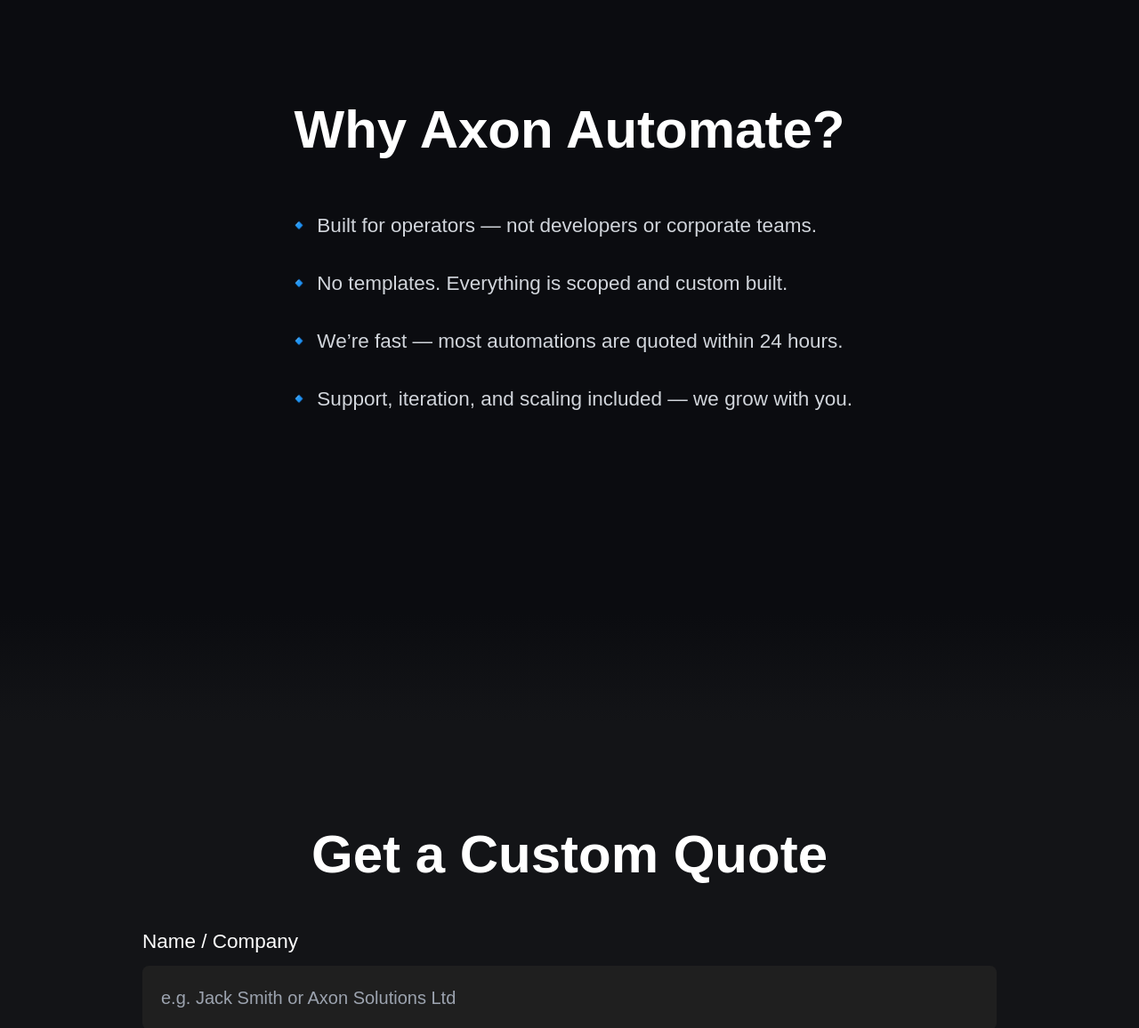
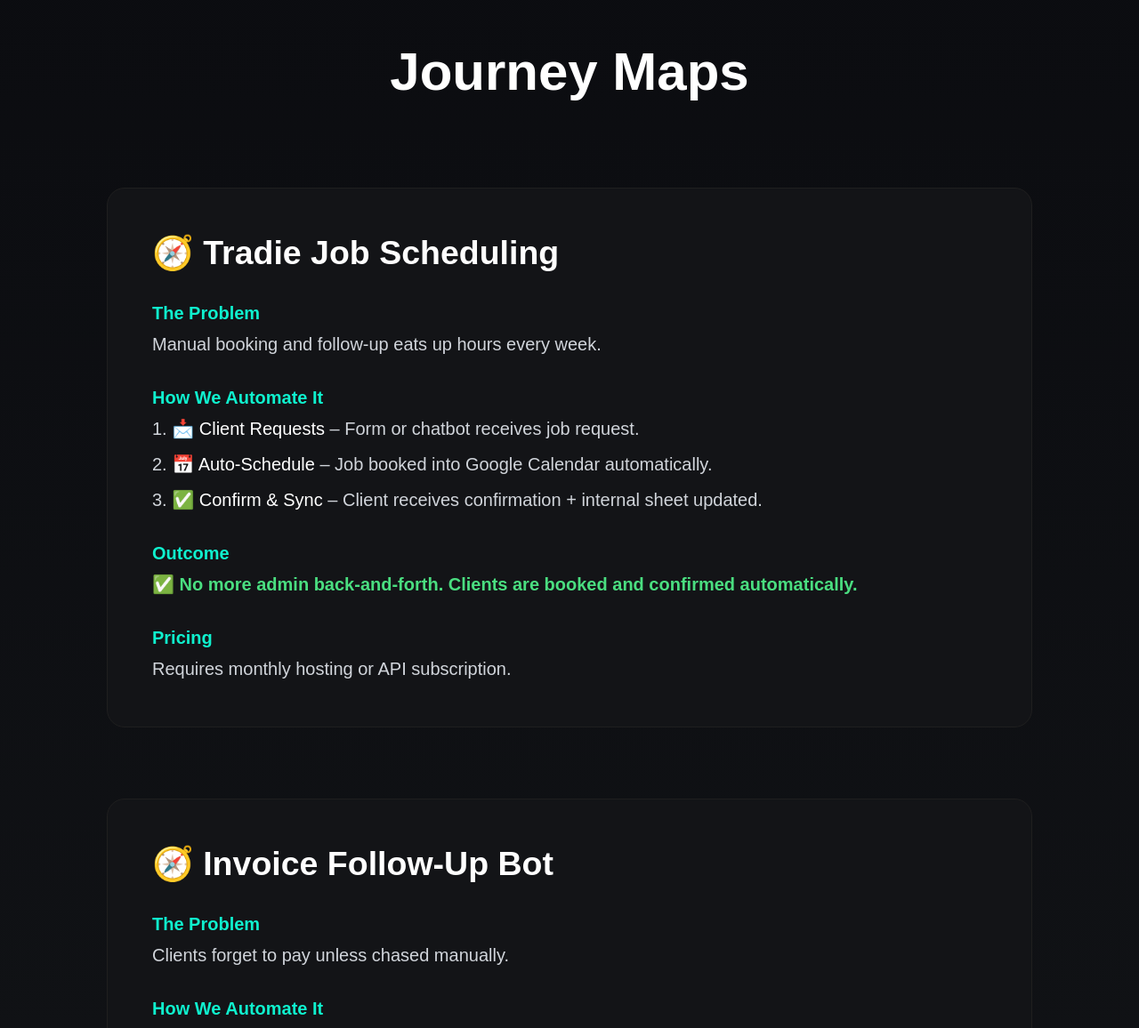
Before and after one commit to trimdex445/axon-automate, a Next.js app: page / in a window 1280 px wide. Shown: the part 4556-5712 px from the top of the page at 89% size. Built offline with nearby package versions, Linux system fonts and the light colour scheme; no server answers.

Commit message:
Add JourneyShowcase, RealExamples, and fix navbar for all pages

```diff
--- /dev/null
+++ b/components/JourneyShowcaseSection.tsx
@@ -0,0 +1,46 @@
+import { motion } from "framer-motion";
+import JourneyMap from "./JourneyMap";
+
+export default function JourneyShowcaseSection() {
+  return (
+    <section
+      id="journeys"
+      className="min-h-screen py-32 px-6 md:px-24 bg-gradient-to-b from-[#0B0C10] to-[#121417] text-white"
+    >
+      <motion.h2
+        initial={{ opacity: 0, y: 20 }}
+        whileInView={{ opacity: 1, y: 0 }}
+        transition={{ duration: 0.6 }}
+        className="text-4xl md:text-5xl font-bold text-center mb-20"
+      >
+        Journey Maps
+      </motion.h2>
+
+      <div className="space-y-16 max-w-5xl mx-auto">
+        <JourneyMap
+          title="Tradie Job Scheduling"
+          problem="Manual booking and follow-up eats up hours every week."
+          steps={[
+            { icon: "📩", title: "Client Requests", description: "Form or chatbot receives job request." },
+            { icon: "📅", title: "Auto-Schedule", description: "Job booked into Google Calendar automatically." },
+            { icon: "✅", title: "Confirm & Sync", description: "Client receives confirmation + internal sheet updated." },
+          ]}
+          outcome="No more admin back-and-forth. Clients are booked and confirmed automatically."
+          pricing="Monthly Plan"
+        />
+
+        <JourneyMap
+          title="Invoice Follow-Up Bot"
+          problem="Clients forget to pay unless chased manually."
+          steps={[
+            { icon: "📤", title: "Send Invoice", description: "Initial invoice goes out via email." },
+            { icon: "⏰", title: "Wait & Detect", description: "Bot monitors for late payment (no Stripe update)." },
+            { icon: "📬", title: "Friendly Reminder", description: "Follow-up email sent with polite message and link." },
+          ]}
+          outcome="Clients pay faster. You avoid awkward manual follow-ups."
+          pricing="One-Off"
+        />
+      </div>
+    </section>
+  );
+}
--- a/components/RealExamplesSection.tsx
+++ b/components/RealExamplesSection.tsx
@@ -27,7 +27,7 @@ export default function RealExamplesSection() {
   return (
     <section
       id="examples"
-      className="min-h-screen py-32 px-6 md:px-24 bg-[#0B0C10] bg-gradient-to-b from-[#0B0C10] to-[#121417] text-white"
+      className="min-h-screen py-32 px-6 md:px-24 bg-[#0B0C10] bg-gradient-to-b from-[#131417] to-[#0B0C10] text-white"
     >
       <motion.h2
         initial={{ opacity: 0, y: 20 }}
--- a/pages/index.tsx
+++ b/pages/index.tsx
@@ -5,7 +5,8 @@ import Layout from "../components/Layout";
 
 import FeatureGrid from "../components/FeatureGrid";
 import HowItWorks from "../components/HowItWorks";
-import RealExamplesSection from "../components/RealExamplesSection"; // ✅ Updated import
+import RealExamplesSection from "../components/RealExamplesSection";
+import JourneyShowcaseSection from "../components/JourneyShowcaseSection"; // ✅ New section
 import WhyAxon from "../components/WhyAxon";
 import QuoteForm from "../components/QuoteForm";
 
@@ -69,9 +70,13 @@ export default function Home() {
       </div>
       <div className="w-full h-24 bg-gradient-to-b from-[#0B0C10] to-[#131417]" />
       <div id="examples">
-        <RealExamplesSection /> {/* ✅ Updated component */}
+        <RealExamplesSection />
       </div>
       <div className="w-full h-24 bg-gradient-to-b from-[#131417] to-[#0B0C10]" />
+      <div id="journeys">
+        <JourneyShowcaseSection />
+      </div>
+      <div className="w-full h-24 bg-gradient-to-b from-[#121417] to-[#0B0C10]" />
       <div id="why">
         <WhyAxon />
       </div>
```
